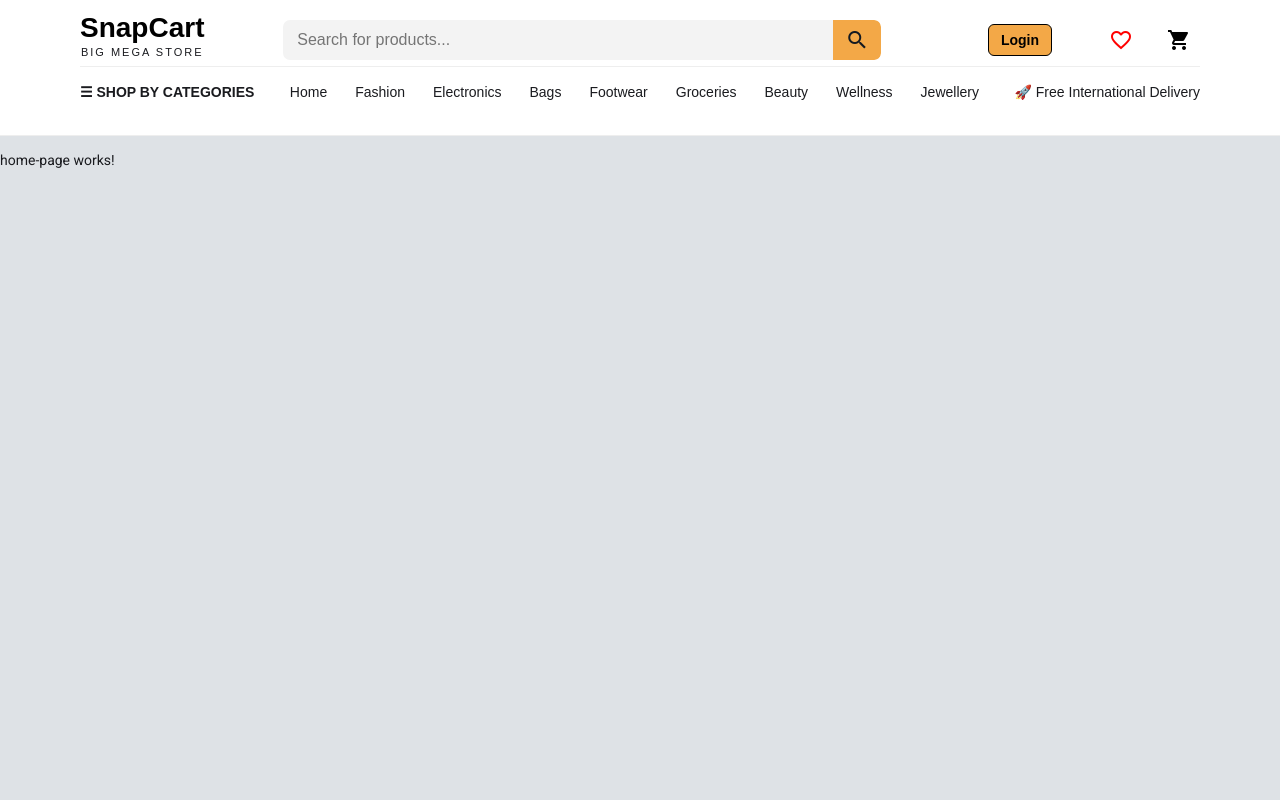
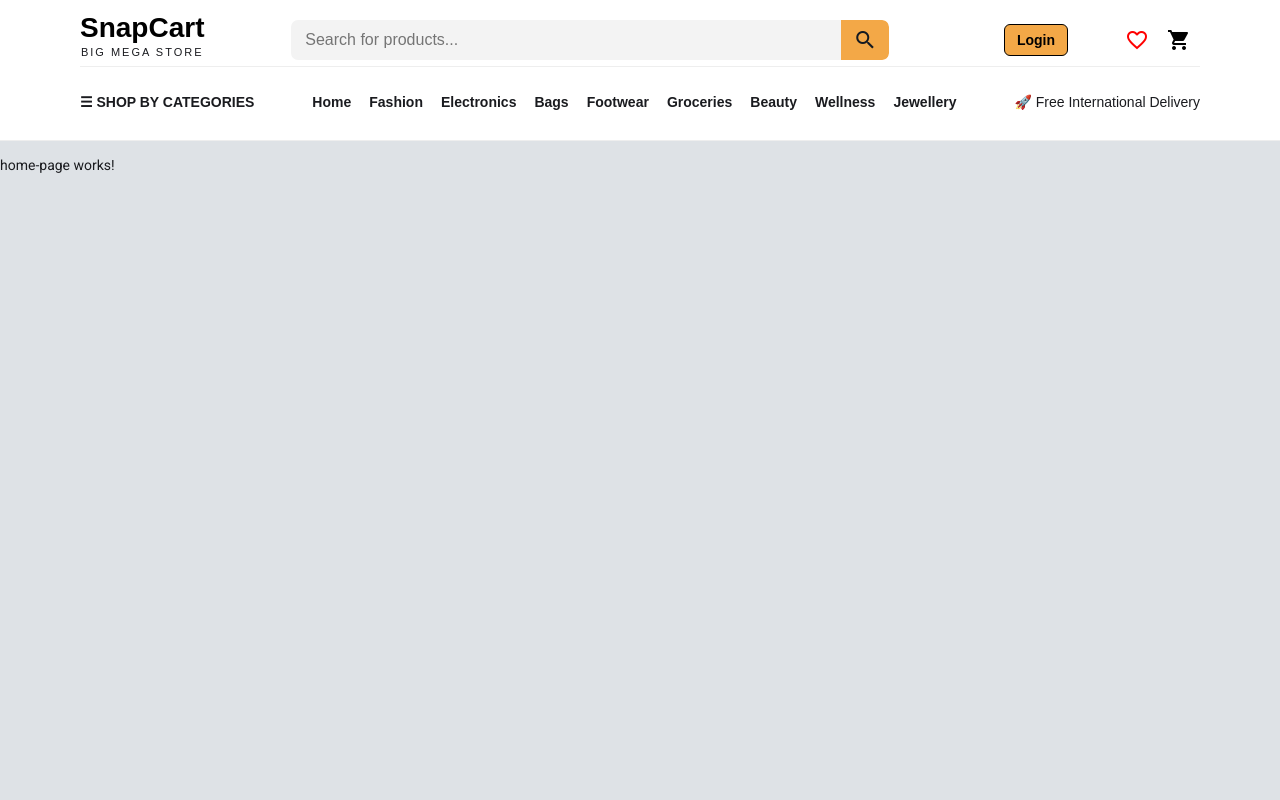
Before and after one commit to dev-debabrata/ecommers-app-angular, an Angular app in the folder frontend/: page / in a window 1280 px wide. Shown: the top 800 px of the page. Built offline with nearby package versions, Linux system fonts and the light colour scheme.

Commit message:
12-04-2026

```diff
--- a/frontend/src/app/components/header/header.css
+++ b/frontend/src/app/components/header/header.css
@@ -112,7 +112,6 @@
 .icon {
   display: flex;
   align-items: center;
-  gap: 1rem;
   position: relative;
   font-size: 22px;
   cursor: pointer;
--- a/frontend/src/app/components/navbar/navbar.css
+++ b/frontend/src/app/components/navbar/navbar.css
@@ -7,6 +7,7 @@
   align-items: center;
   justify-content: space-between;
   padding: 15px 0;
+  padding-bottom: 0;
   border-top: 1px solid #eee;
 }
 
@@ -17,13 +18,39 @@
 .navbar ul {
   display: flex;
   list-style: none;
-  gap: 28px;
+  /* gap: 28px; */
   padding: 0;
   margin: 0;
 }
 
+.icon a {
+  font-size: 14px;
+  padding: 10px;
+  height: 40px;
+  border: 1px solid transparent;
+  display: flex;
+  justify-content: center;
+  align-items: center;
+}
+
+.fav-icon {
+  color: red;
+}
+
+.navbar li:hover {
+  border: 1px solid black;
+}
+
 .navbar li {
   cursor: pointer;
+  font-size: 14px;
+  padding: 8px;
+  height: 40px;
+  border: 1px solid transparent;
+  display: flex;
+  justify-content: center;
+  align-items: center;
+  font-weight: 600;
 }
 
 .delivery {
--- a/frontend/src/app/components/navbar/navbar.html
+++ b/frontend/src/app/components/navbar/navbar.html
@@ -1,7 +1,7 @@
 <nav class="navbar">
   <div class="category-btn">☰ SHOP BY CATEGORIES</div>
 
-  <ul>
+  <ul class="nav-item">
     @for (item of categories; track item) {
       <li>{{ item }}</li>
     }
@@ -9,130 +9,3 @@
 
   <div class="delivery">🚀 Free International Delivery</div>
 </nav>
-
-<!-- <nav class="navbar"> -->
-<!-- <div class="logo">
-    <a routerLink="/">SnapCart</a>
-  </div> -->
-
-<!-- <div class="search-box">
-    <input type="text" placeholder="Search for products..." />
-    <button>🔍</button>
-  </div> -->
-<!-- <ul class="nav-links">
-    @for (link of links; track link; let i = $index) {
-      <li (mouseenter)="openDropdown(i)" (mouseleave)="closeDropdown()">
-        <a [routerLink]="link.name === 'Home' ? '/' : '#'">{{ link.name }}</a>
-        @if (link.dropdown && openDropdownIndex === i) {
-          <ul class="dropdown">
-            <li><a href="#">Subcategory 1</a></li>
-            <li><a href="#">Subcategory 2</a></li>
-          </ul>
-        }
-      </li>
-    }
-  </ul> -->
-
-<!-- <div class="user-cart">
-    <a routerLink="/wishlist">❤️</a>
-    <a routerLink="/cart">🛒 (0)</a>
-  </div> -->
-<!-- </nav> -->
-
-<!-- <nav class="navbar">
-  <div class="logo">ShopNest</div>
-
-  <ul class="nav-links">
-    @for (link of links; track $index) {
-      <li>
-        <a href="#">{{ link }}</a>
-      </li>
-    }
-
-    @for (cat of categories; track $index) {
-      <li (click)="toggleDropdown(cat)">
-        {{ cat.name }}
-        @if (cat.isOpen) {
-          <ul class="dropdown">
-            @for (sub of cat.sub; track $index) {
-              <li>{{ sub }}</li>
-            }
-          </ul>
-        }
-      </li>
-    }
-  </ul>
-
-  <div class="nav-right">
-    <input type="text" placeholder="Search products..." />
-
-    <div class="cart">
-      <a href="/cart">Cart ({{ cartCount }})</a>
-    </div>
-
-    <div class="user" (click)="toggleUserMenu()">
-      @if (!isLoggedIn) {
-        <span>Login / Register</span>
-      }
-      @if (isLoggedIn) {
-        <span>My Account</span>
-      }
-      @if (showUserMenu && isLoggedIn) {
-        <ul class="user-menu">
-          <li>Profile</li>
-          <li>Orders</li>
-          <li>Logout</li>
-        </ul>
-      }
-    </div>
-  </div>
-</nav> -->
-
-<!-- <nav class="navbar">
-  <div class="logo">ShopNest</div>
-
-  <ul class="nav-links">
-    <li><a href="/">Home</a></li>
-    <li><a href="/products">Products</a></li>
-    <li><a href="/about">About</a></li>
-    <li><a href="/contact">Contact</a></li>
-  </ul>
-
-  <div class="nav-right">
-    <input type="text" placeholder="Search products..." />
-    <a href="/cart">Cart (3)</a>
-    <a href="/login">Login</a>
-  </div>
-</nav> -->
-
-<!-- <nav class="navbar">
-  <div class="logo">
-    <a routerLink="/">ShopNest</a>
-  </div>
-
-  <ul class="nav-links">
-    @for (category of links; track $index) {
-      <li (mouseenter)="toggleDropdown()" (mouseleave)="toggleDropdown()">
-        <a href="#">{{ category }}</a>
-
-        @if (isDropdownOpen) {
-          <ul class="dropdown">
-            <li><a href="#">Subcategory 1</a></li>
-            <li><a href="#">Subcategory 2</a></li>
-          </ul>
-        }
-      </li>
-    }
-  </ul>
-
-  <div class="search-bar">
-    <input type="text" placeholder="Search products..." />
-    <button>🔍</button>
-  </div>
-
-  <div class="user-cart">
-    <a routerLink="/login">Login</a>
-    <a routerLink="/wishlist">❤️</a>
-    <a routerLink="/cart">🛒 (0)</a>
-  </div>
-</nav> -->
```
